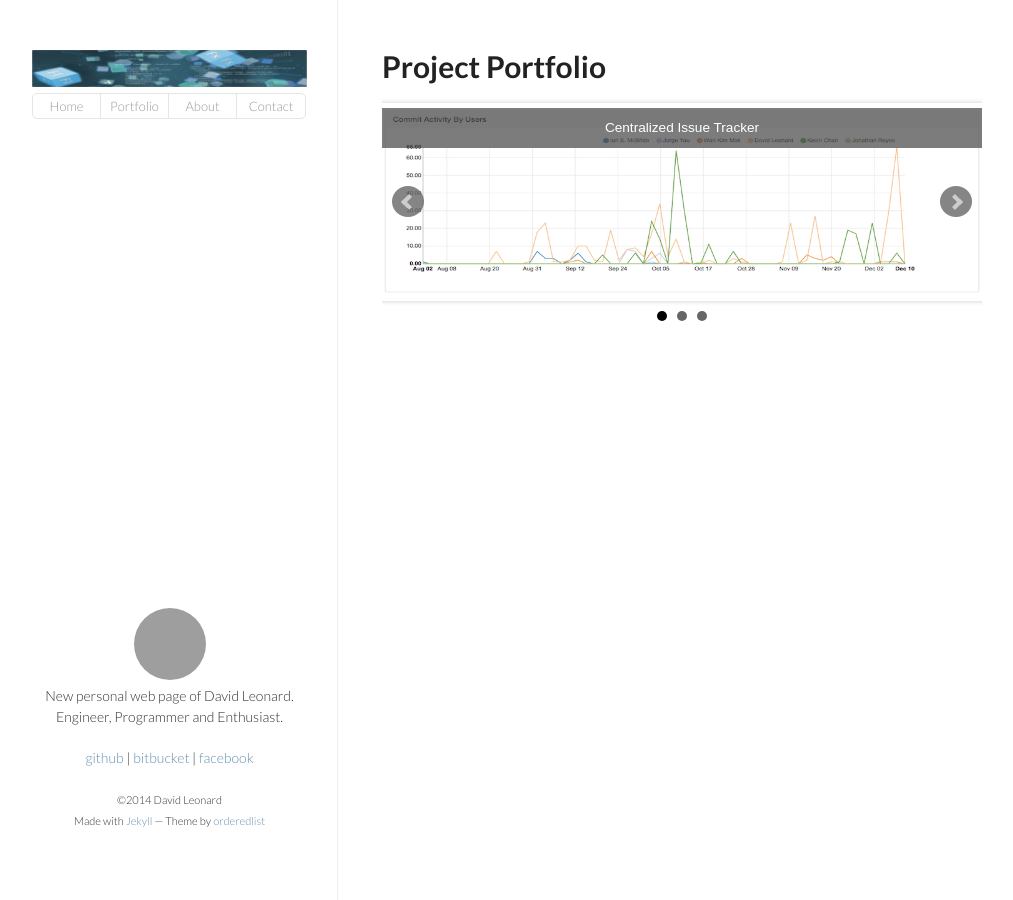
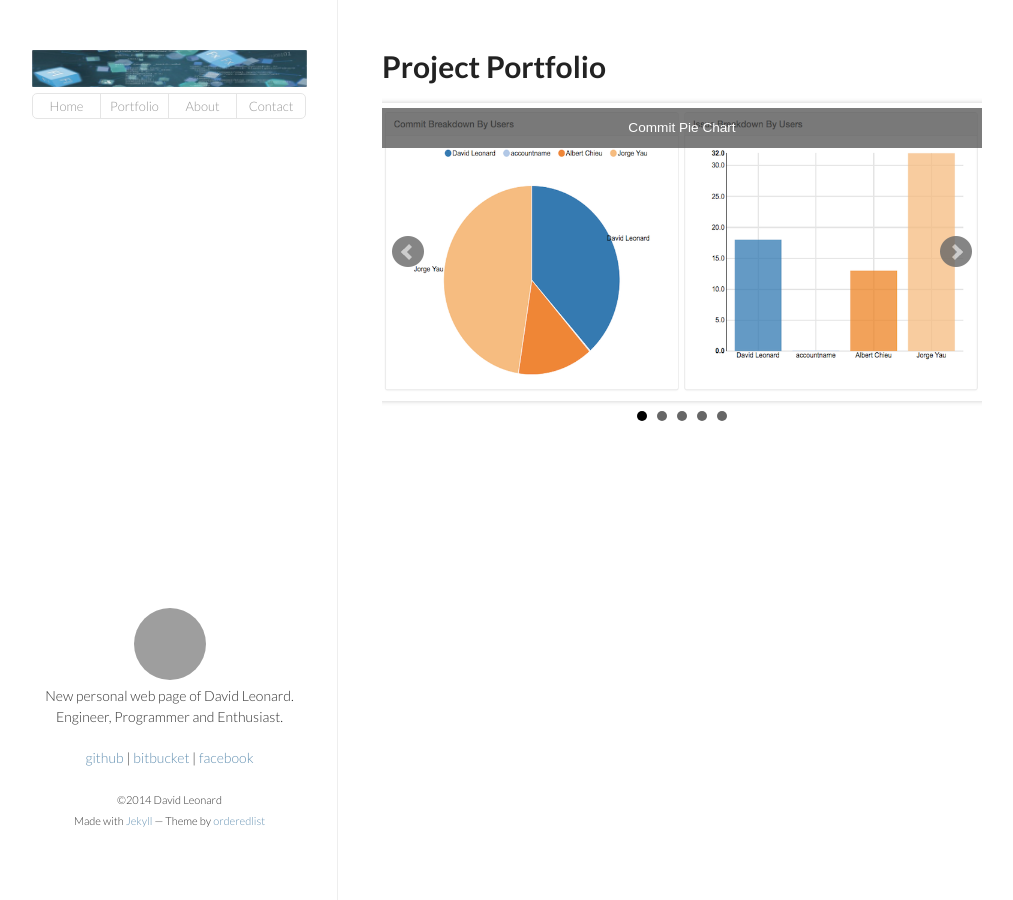
Before and after one commit to DrkSephy/drksephy.github.io, a Jekyll site: the page built from sample-portfolio/portfolio/index.html, in a window 1280 px wide. Shown: the whole page, without its empty margins (133-1146 px from the left). Built offline with Jekyll 4.4.1, drawn with Linux system fonts in a browser that asks for light colours; nearby versions of some CDN libraries; grey boxes are pictures that could not be loaded.

Commit message:
Adding images for Technetium Carousel

```diff
--- a/sample-portfolio/portfolio/index.html
+++ b/sample-portfolio/portfolio/index.html
@@ -26,9 +26,11 @@ title: Portfolio
     <section>
         <h1>Project Portfolio</h1>
         <ul id="slider1">
-          <li><img src="/img/tracker.jpg" title="Centralized Issue Tracker" /></li>
-          <li><img src="/img/tracker.jpg" title="Centralized Issue Tracker" /></li>
-          <li><img src="/img/tracker.jpg" title="Centralized Issue Tracker" /></li>
+          <li><img src="/img/manager.png" title="Technetium Subscription Manager" /></li>
+          <li><img src="/img/tracker.png" title="Centralized Issue Tracker" /></li>
+          <li><img src="/img/commits.png" title="Commit/Issue Report" /></li>
+          <li><img src="/img/graph.png" title="Commit Line Graph" /></li>
+          <li><img src="/img/piegraph.png" title="Commit Pie Chart" /></li>
 
     </ul>
 
```
Also changed, not shown: other parts of sample-portfolio/portfolio/index.html (+1 -1 lines), sample-portfolio/img/commits.png (added), sample-portfolio/img/graph.png (added), sample-portfolio/img/manager.png (added), sample-portfolio/img/piegraph.png (added), sample-portfolio/img/tracker.png (added).
